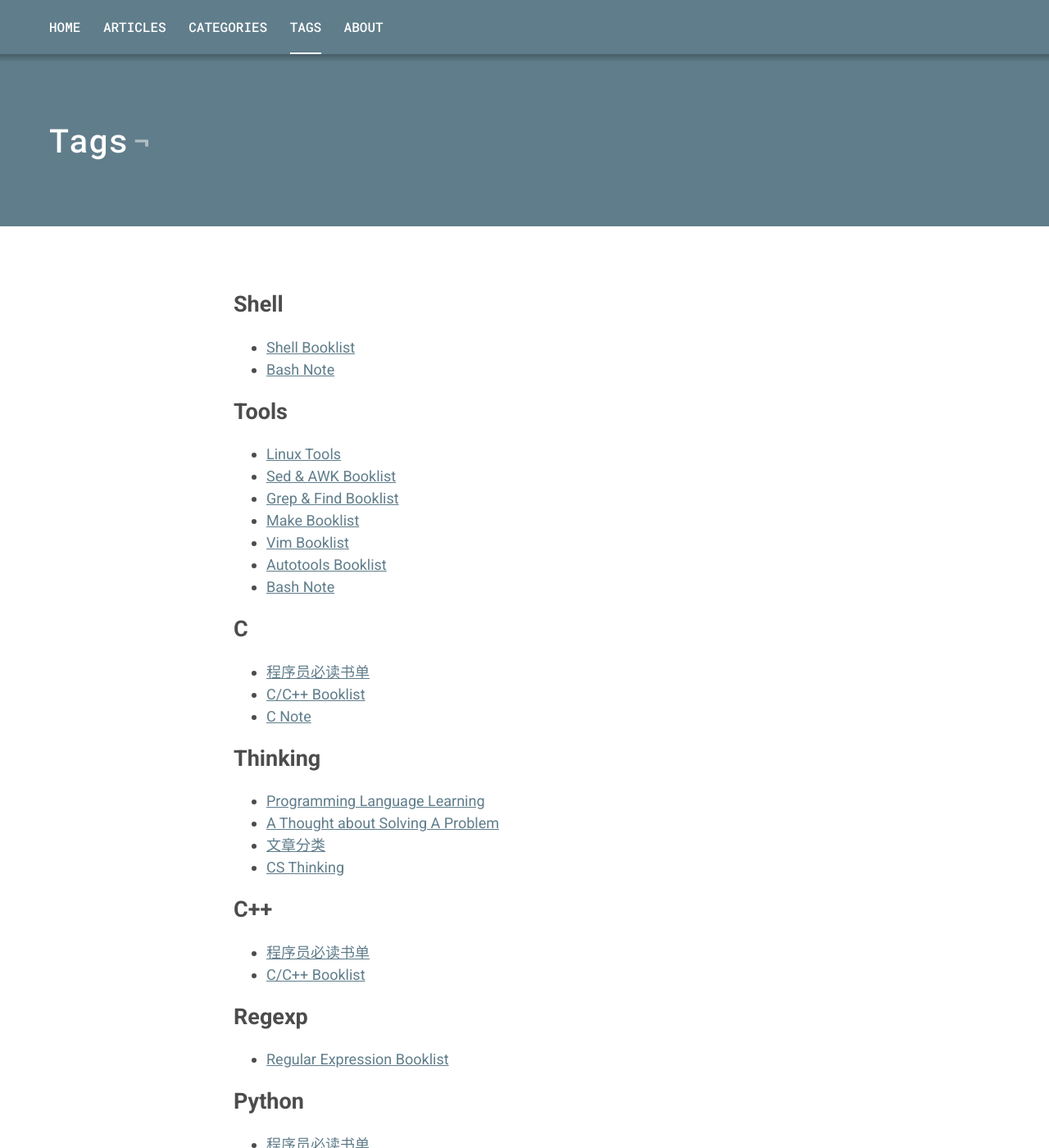
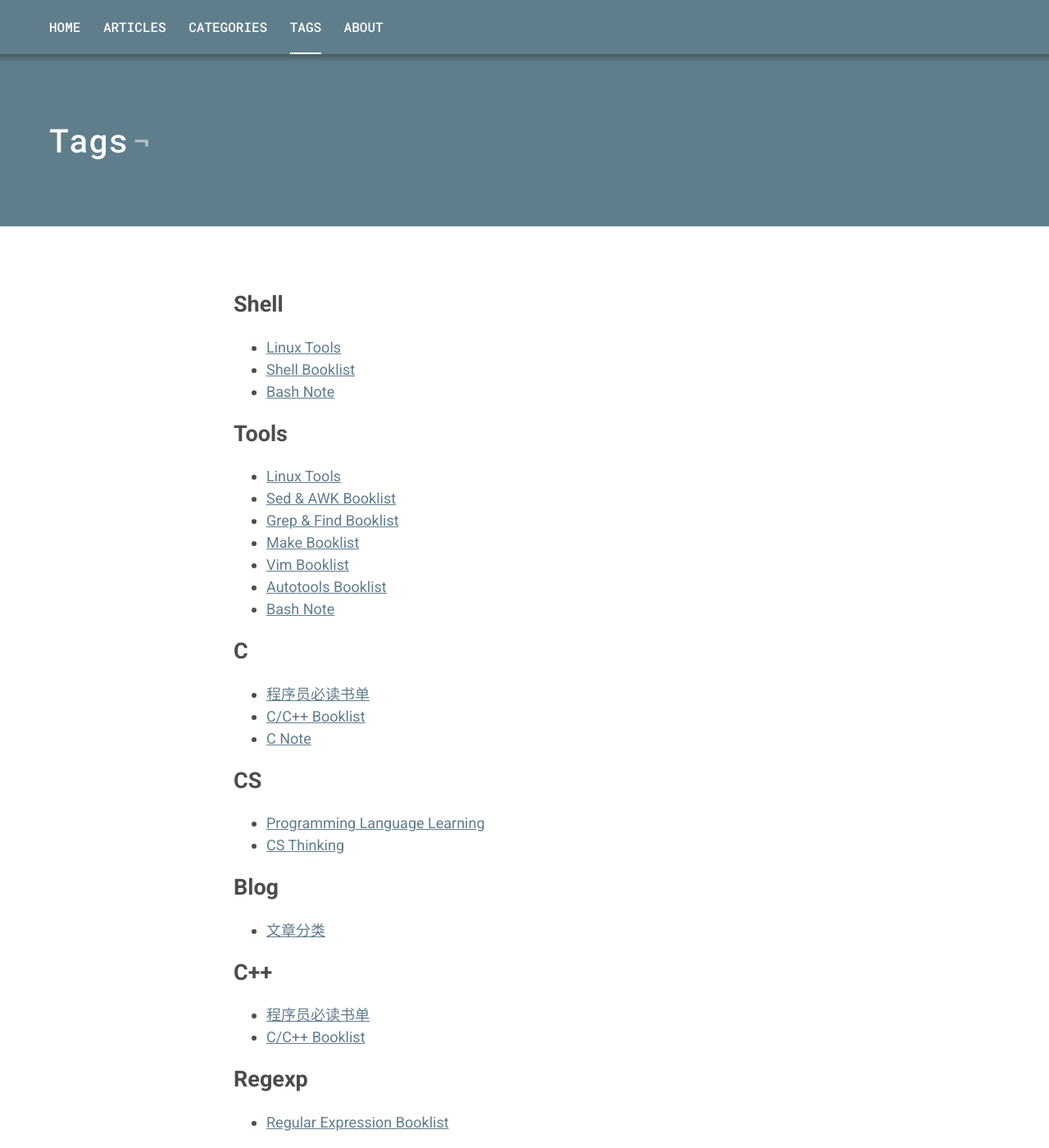
Before and after one commit to ishbguy/ishbguy.github.io, a Jekyll site: the page built from _pages/tags.md, in a window 1280 px wide and 1400 px high. Shown: the whole window at 82% size. Built offline with Jekyll 4.4.1, drawn with Linux system fonts in a browser that asks for light colours; some of the changed text lies outside the part shown.

Commit message:
Change thinking tag to other exact tags.

```diff
--- a/_posts/2017-07-23-CS-Thinking.md
+++ b/_posts/2017-07-23-CS-Thinking.md
@@ -3,7 +3,7 @@ layout: post
 title: "CS Thinking"
 date: 2017-07-23 11:07:08 +0800
 categories: Pattern
-tags: Thinking
+tags: CS
 ---
 
 * content
--- a/_posts/2017-07-23-Post-Categories.md
+++ b/_posts/2017-07-23-Post-Categories.md
@@ -3,7 +3,7 @@ layout: post
 title: "文章分类"
 date: 2017-07-23 14:00:09 +0800
 categories: Pattern
-tags: Thinking
+tags: Blog
 ---
 
 * content
--- a/_posts/2017-07-24-Programming-Language-Learning.md
+++ b/_posts/2017-07-24-Programming-Language-Learning.md
@@ -3,7 +3,7 @@ layout: post
 title: "Programming Language Learning"
 date: 2017-07-24 23:32:02 +0800
 categories: Pattern
-tags: Thinking
+tags: CS
 ---
 
 * content
--- a/_posts/2017-07-24-Thought-About-Solving.md
+++ b/_posts/2017-07-24-Thought-About-Solving.md
@@ -3,7 +3,7 @@ layout: post
 title: "A Thought about Solving A Problem"
 date: 2017-07-24 23:21:43 +0800
 categories: Thought
-tags: Thinking
+tags: Cognition
 ---
 
 * content
```
Also changed, not shown: _posts/2017-07-24-Linux-Tools.md (+1 -1 lines).
